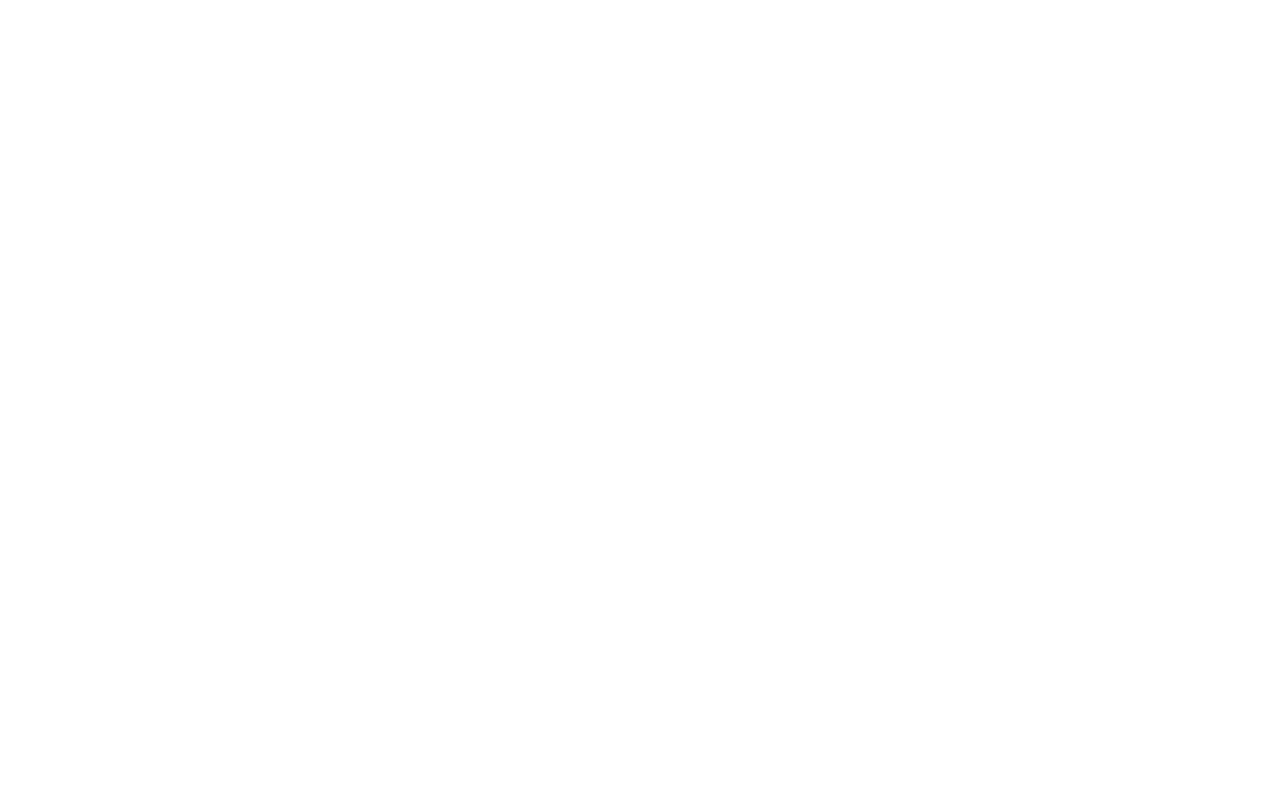
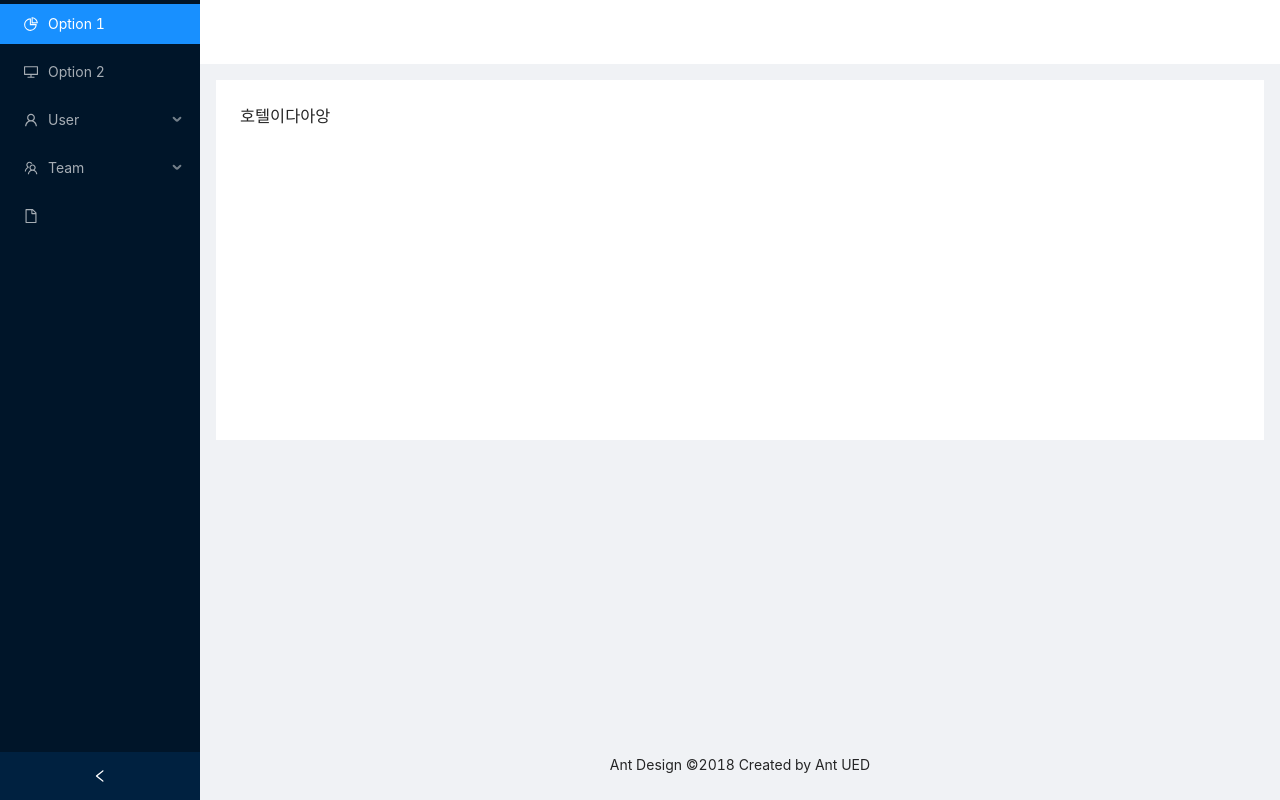
Before and after one commit to prography/6th-mypetmily-admin, a React (Create React App) app: page /hotels in a window 1280 px wide. Built offline with nearby package versions, Linux system fonts and the light colour scheme.

Commit message:
기본 레이아웃 셋팅

```diff
--- a/src/App.tsx
+++ b/src/App.tsx
@@ -1,12 +1,18 @@
 import React from 'react';
 import { BrowserRouter as Router, Route } from 'react-router-dom';
 
+import Main from './layouts/Main';
+import HotelList from './pages/hotels';
+
 function App() {
   return (
-    <Router>
-      <Route exact path="/" render={() => <h3>Home</h3>} />
-      <Route exact path="/intro" render={() => <h3>소개</h3>} />
-    </Router>
+    <Main>
+      <Router>
+        <Route exact path="/" render={() => <h3>Home</h3>} />
+        <Route exact path="/intro" render={() => <h3>소개</h3>} />
+        <Route exact path="/hotels" component={HotelList} />
+      </Router>
+    </Main>
   );
 }
 
--- /dev/null
+++ b/src/components/layouts/Sidbar.tsx
@@ -0,0 +1,46 @@
+import React, { useState } from 'react';
+import { Layout, Menu } from 'antd';
+import {
+  DesktopOutlined,
+  PieChartOutlined,
+  FileOutlined,
+  TeamOutlined,
+  UserOutlined,
+} from '@ant-design/icons';
+
+const Sidebar = () => {
+  const { Sider } = Layout;
+  const { SubMenu } = Menu;
+
+  const [collapsed, setCollapse] = useState(false);
+
+  return (
+    <Sider
+      collapsible
+      collapsed={collapsed}
+      onCollapse={() => setCollapse(!collapsed)}
+    >
+      <div className="logo" />
+      <Menu theme="dark" defaultSelectedKeys={['1']} mode="inline">
+        <Menu.Item key="1" icon={<PieChartOutlined />}>
+          Option 1
+        </Menu.Item>
+        <Menu.Item key="2" icon={<DesktopOutlined />}>
+          Option 2
+        </Menu.Item>
+        <SubMenu key="sub1" icon={<UserOutlined />} title="User">
+          <Menu.Item key="3">Tom</Menu.Item>
+          <Menu.Item key="4">Bill</Menu.Item>
+          <Menu.Item key="5">Alex</Menu.Item>
+        </SubMenu>
+        <SubMenu key="sub2" icon={<TeamOutlined />} title="Team">
+          <Menu.Item key="6">Team 1</Menu.Item>
+          <Menu.Item key="8">Team 2</Menu.Item>
+        </SubMenu>
+        <Menu.Item key="9" icon={<FileOutlined />} />
+      </Menu>
+    </Sider>
+  );
+};
+
+export default Sidebar;
--- a/src/index.css
+++ b/src/index.css
@@ -11,3 +11,13 @@ code {
   font-family: source-code-pro, Menlo, Monaco, Consolas, 'Courier New',
     monospace;
 }
+
+#components-layout-demo-side .logo {
+  height: 32px;
+  background: rgba(255, 255, 255, 0.2);
+  margin: 16px;
+}
+
+.site-layout .site-layout-background {
+  background: #fff;
+}
--- /dev/null
+++ b/src/layouts/Main.tsx
@@ -0,0 +1,31 @@
+import React from 'react';
+import { Layout } from 'antd';
+import Sidebar from 'components/layouts/Sidbar';
+
+const Main: React.FC = ({ children }) => {
+  const { Header, Content, Footer } = Layout;
+
+  return (
+    <>
+      <Layout style={{ minHeight: '100vh' }}>
+        <Sidebar />
+        <Layout className="site-layout">
+          <Header className="site-layout-background" style={{ padding: 0 }} />
+          <Content style={{ margin: '16px' }}>
+            <div
+              className="site-layout-background"
+              style={{ padding: 24, minHeight: 360 }}
+            >
+              {children}
+            </div>
+          </Content>
+          <Footer style={{ textAlign: 'center' }}>
+            Ant Design ©2018 Created by Ant UED
+          </Footer>
+        </Layout>
+      </Layout>
+    </>
+  );
+};
+
+export default Main;
--- /dev/null
+++ b/src/pages/hotels/index.tsx
@@ -0,0 +1,7 @@
+import React from 'react';
+
+const HotelList = () => {
+  return <h3>호텔이다아앙</h3>;
+};
+
+export default HotelList;
```
